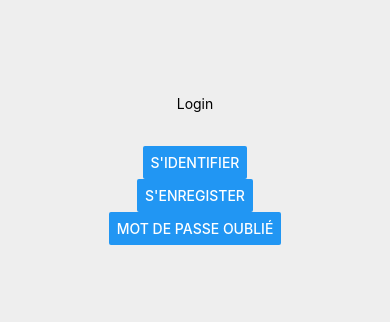
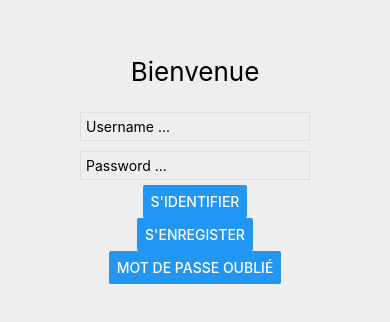
Before and after one commit to Jeyapriya21/react-social-network, a React Native app: screen / in a window 390 px wide. Shown: the part 252-574 px from the top of the page. Built offline with nearby package versions, Linux system fonts and the light colour scheme.

Commit message:
Adding styles

```diff
--- a/screens/Login.js
+++ b/screens/Login.js
@@ -33,13 +33,14 @@ export default class Login extends React.Component {
 
     render() {
         return (
+            // class="container" => style={styles.container}
             <View style={styles.container}>
-                <Text>Login</Text>
-                <TextInput value={this.state.username} onChangeText={this.handleChangeUsername} />
-                <TextInput secureTextEntry={true} value={this.state.password} onChangeText={this.handleChangePassword} />
+                <Text style={styles.textForLogin}>Bienvenue</Text>
+                <TextInput placeholder="Username ..." style={styles.inputToto} value={this.state.username} onChangeText={this.handleChangeUsername} />
+                <TextInput placeholder="Password ..." style={styles.inputToto} secureTextEntry={true} value={this.state.password} onChangeText={this.handleChangePassword} />
                 <Button title="S'identifier" onPress={this.handleLogin} />
                 <Button title="S'enregister" onPress={this.props.changeScreen('Register')} />
-                <Button title="Mot de passe oublié"  onPress={this.props.changeScreen('Forgot')} />
+                <Button title="Mot de passe oublié" onPress={this.props.changeScreen('Forgot')} />
             </View>
         );
     }
@@ -48,8 +49,18 @@ export default class Login extends React.Component {
 const styles = StyleSheet.create({
     container: {
         flex: 1,
-    backgroundColor: '#EEE',
+        backgroundColor: '#EEE', // background-color => backgroundColor
         alignItems: 'center',
         justifyContent: 'center',
     },
+    inputToto: {
+        borderWidth: 1,
+        padding: 5,
+        margin: 5,
+        borderColor: '#DDD'
+    },
+    textForLogin: {
+        fontSize: 26,
+        marginBottom: 20
+    }
 });
```
Lines whose indentation alone changed are shown as unchanged.
